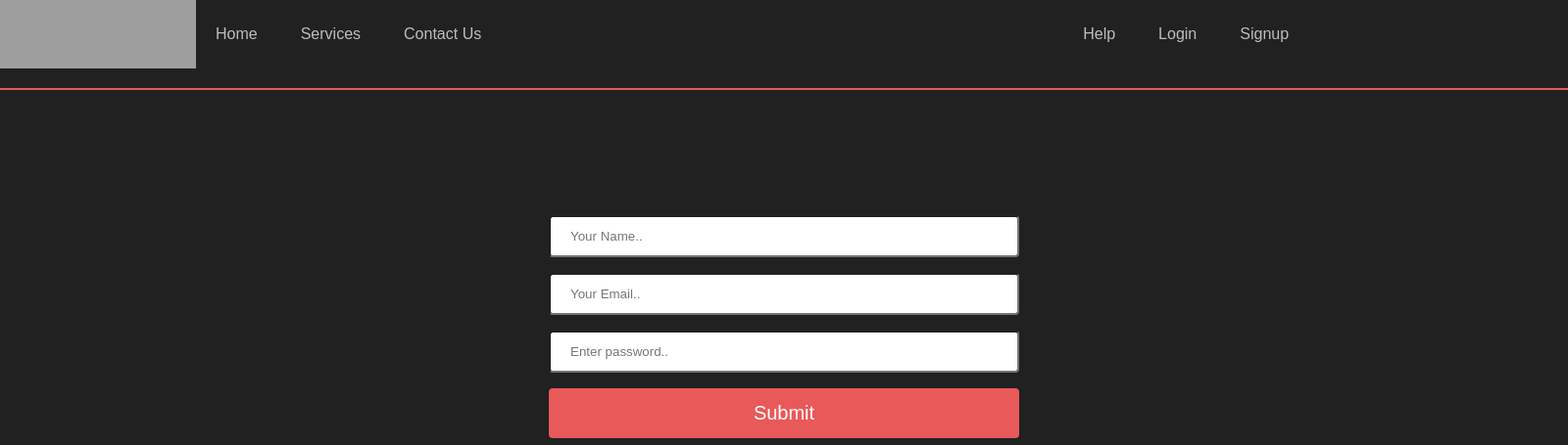
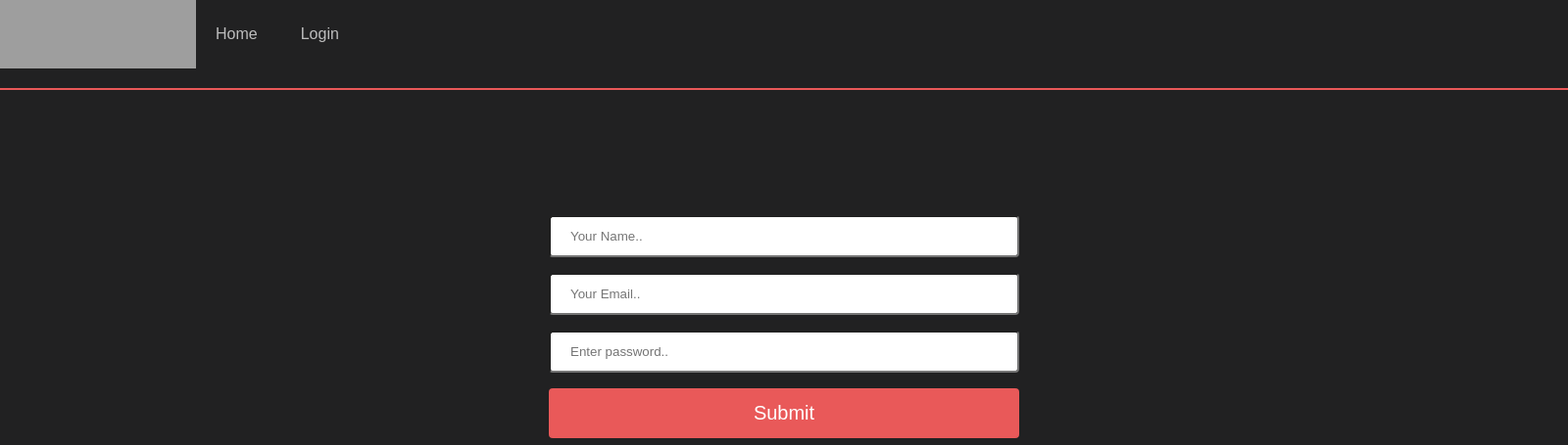
Before and after one commit to agarwal-keshav/usdherokuinr, a PHP site: page / in a window 1600 px wide. Shown: the top 455 px of the page at 98% size. Run offline with PHP 8.4, Linux system fonts and the light colour scheme; data that the repository does not hold is empty; grey boxes are pictures that could not be loaded.

Commit message:
Update index.php

```diff
--- a/index.php
+++ b/index.php
@@ -1,31 +1,27 @@
-<html>
+ <html>
     <head>
         <title>signup</title>
         <link rel="stylesheet" type="text/css" href="register.css">
+
+        <meta name="viewport" content="width=device-width, initial-scale=1">
       </head>
 <body>
     <div id = "keshavkad" class="navigation-bar">
       <div id="navigation-container">
         <img src="logobook.jpeg">
         <ul>
-          <li><a href="pagewithnav.html">Home</a></li>
-          <li><a href="services.html">Services</a></li>
-          <li id = "help"><a href="contactus.html">Contact Us</a></li>
-          <li><a href = "help.html">Help</a></li>
-          <li><a href="userlogin.php">Login</a></li>
-          <li><a href="index.php">Signup</a></li>
-
+          <li ><a href="#">Home</a></li>
+          <li><a  href="userlogin.php">Login</a></li>
         </ul>
 
     </div>
 </div>
-                    <div style="border-radius: 5px;display: block;margin-left: auto;margin-top:100px;margin-right: auto;width: 30%;padding: 20px;";align="cenetr">
+    <div style="border-radius: 5px;display: block;margin-left: auto;margin-top:100px;margin-right: auto;width: 30%;padding: 20px;";align="cenetr">
         <form onsubmit="return validate(this)" method="POST" action="index.php">
 
                  <input type="text"  name="fname" placeholder="Your Name.." required>
                 <input type="email"  name="email" placeholder="Your Email.." required>
                  <input type="password" name="pwd"  placeholder="Enter password.." required >
-                 <!--input type="password" name="repwd"  placeholder="Re-enter password.." -->
                  <input type="submit" name="submit">
                 </form>
         </div>
@@ -34,6 +30,7 @@
    $username = "s44lc2ogaus73p5t";
    $password = "qw96rj8jjclp89p6";
    $dbname = "jjeg2e3r4t8fydlj";
+
    $conn = new mysqli($servername, $username, $password, $dbname);
 if ($conn->connect_error) {
     die("Connection failed: " . $conn->connect_error);
@@ -44,14 +41,13 @@ if(isset($_POST['submit']))
      $fname =$_POST['fname'];
      $email =$_POST['email'];
      $pwd=$_POST['pwd'];
-     //$rpwd=$_POST['repwd'];
      $sq = "INSERT INTO registertable(FNAME,EMAIL,PASS) VALUES('$fname','$email','$pwd')";
      $sql = "SELECT * FROM registertable WHERE EMAIL='$email' ";
      $upd = $conn->query($sq);
      $upd1 = $conn->query($sql);
      if($upd1->num_rows>0)
      {
-      echo'<center><span style="color: white;text-align:center;"><h3>Account already exists. <a style="color:white" href="userlogin.php" > Login</a> <h3></span></center>';
+      echo'<span class="text-center" style="color: white;"><h3>Account already exists. <a style="color:white" href="userlogin.php" > Login</a> <h3></span>';
      }
      if ($upd){
    echo "<br/><br/><span>Data Inserted successfully...!!</span>";
@@ -59,7 +55,6 @@ if(isset($_POST['submit']))
    }
    else{
      echo' <center><span style="color: white;text-align:center;"></span>';
-     //echo"Error: " . $sq . "<br>" . $conn->error;
    }
   }
    mysqli_close($conn);
```
